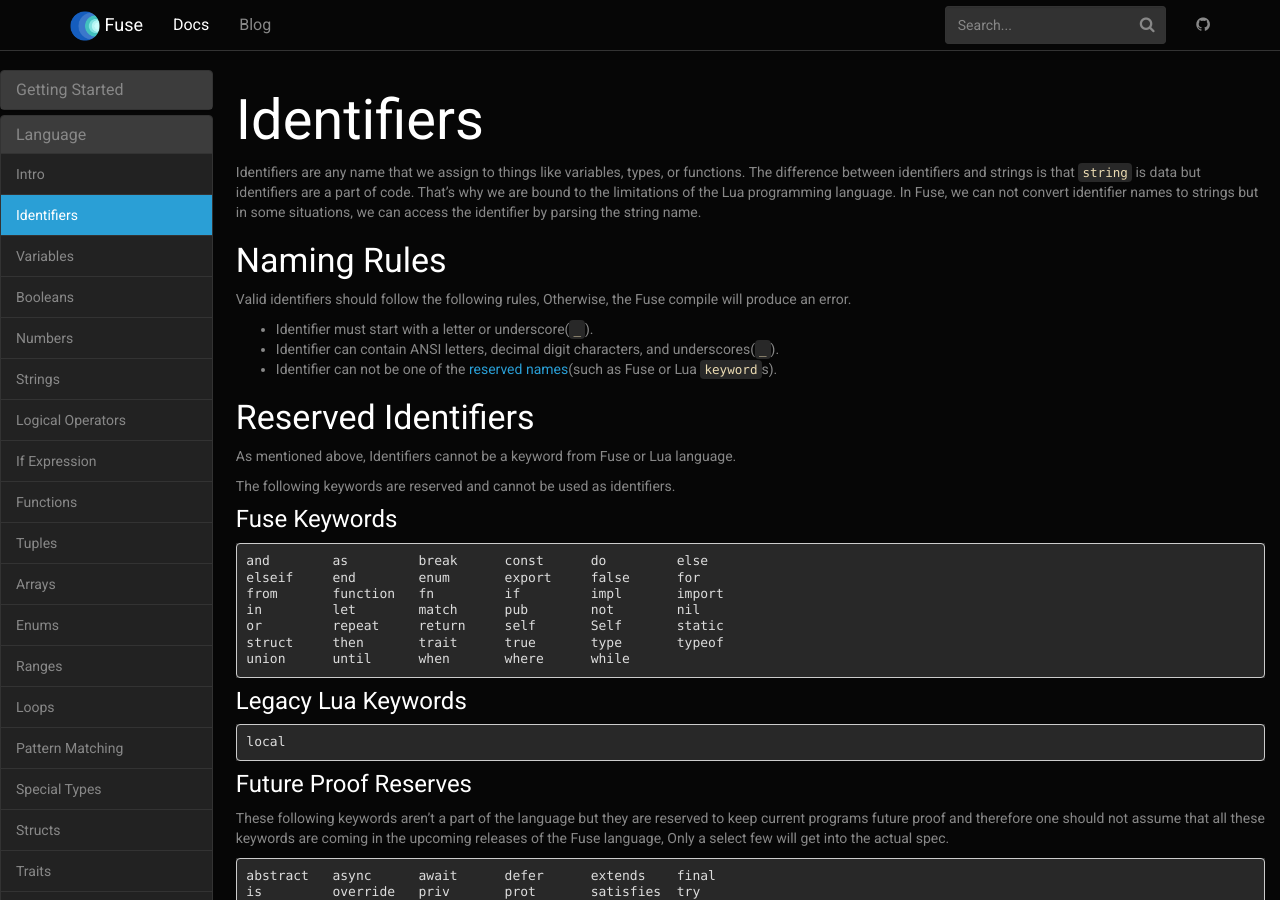
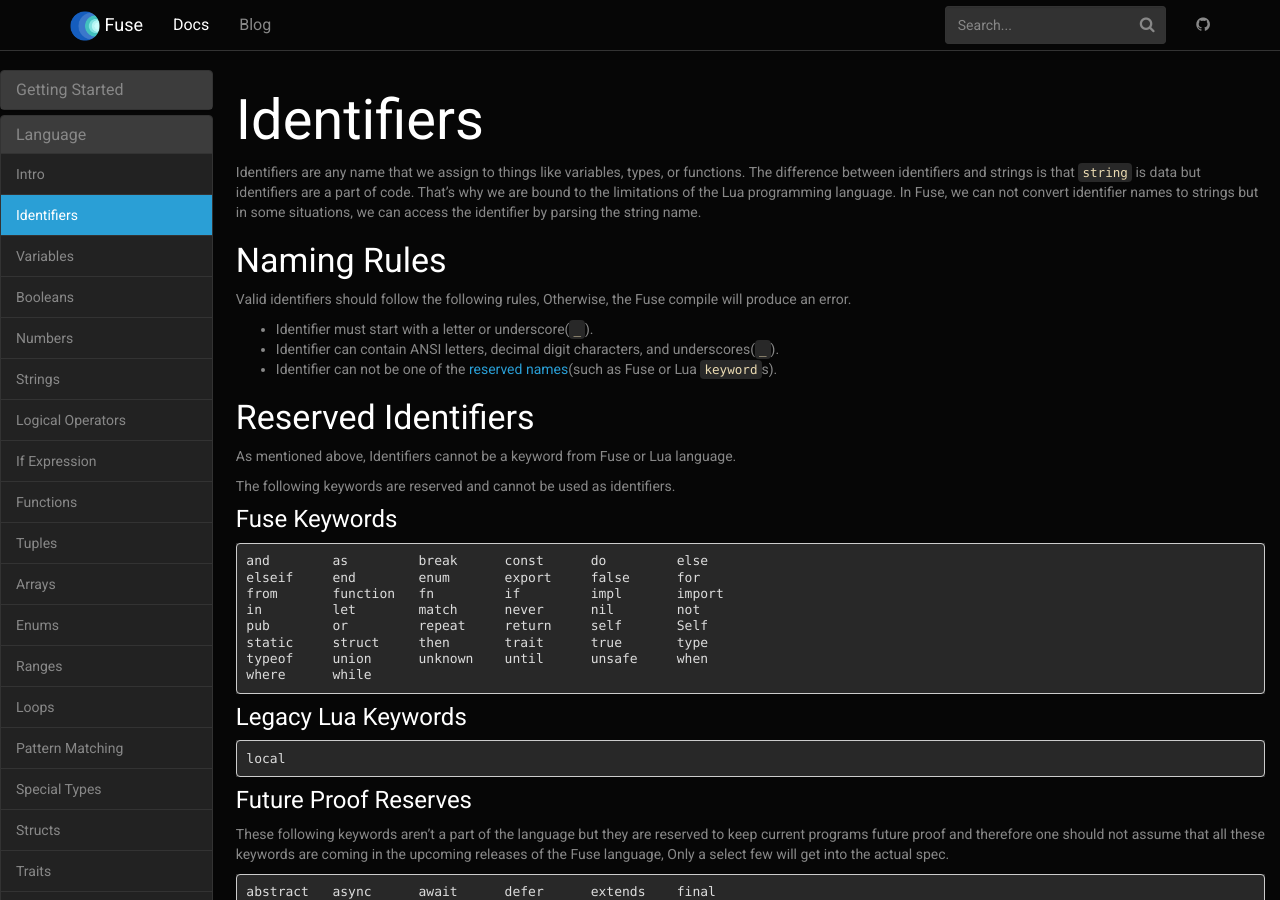
Before and after one commit to fuse-lang/fuse-lang.github.io, a Jekyll site: the page built from _docs/language/01-identifiers.md, in a window 1280 px wide and 900 px high. Built offline with Jekyll 4.4.1, drawn with Linux system fonts in a browser that asks for light colours.

Commit message:
add new identifiers.

````diff
--- a/_docs/language/01-identifiers.md
+++ b/_docs/language/01-identifiers.md
@@ -27,10 +27,11 @@ The following keywords are reserved and cannot be used as identifiers.
 and        as         break      const      do         else
 elseif     end        enum       export     false      for
 from       function   fn         if         impl       import
-in         let        match      pub        not        nil
-or         repeat     return     self       Self       static
-struct     then       trait      true       type       typeof
-union      until      when       where      while
+in         let        match      never      nil        not
+pub        or         repeat     return     self       Self
+static     struct     then       trait      true       type
+typeof     union      unknown    until      unsafe     when
+where      while
 ```
 
 #### Legacy Lua Keywords
````
Also changed, not shown: Gemfile.lock.
